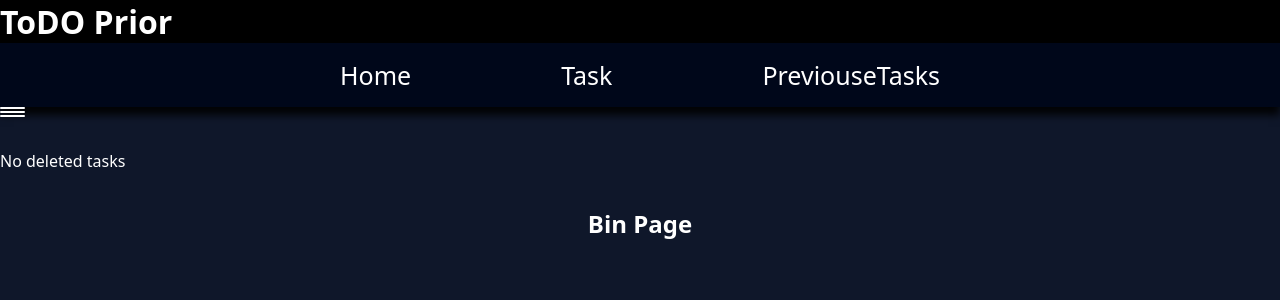
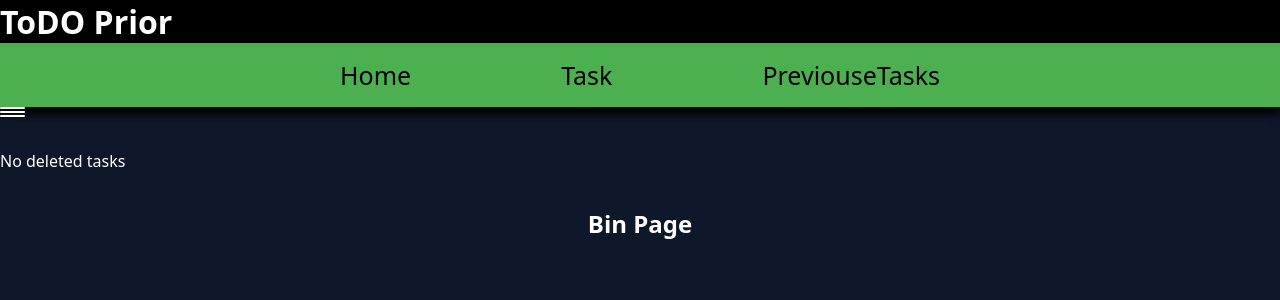
Before and after one commit to caleroedwarn-prog/typescript-react, a React (Create React App) app: page /bin in a window 1280 px wide. Shown: the top 300 px of the page. Built offline with nearby package versions, Linux system fonts and the light colour scheme.

Commit message:
added color

```diff
--- a/src/components/Layout.tsx
+++ b/src/components/Layout.tsx
@@ -47,7 +47,7 @@ function Layout() {
 
   return (
     <>
-      <Navbar />
+      <Navbar themeColor={themeColor} />
       <div className="menulist">
         <Hambourger />
       </div>
--- a/src/components/Navbar.tsx
+++ b/src/components/Navbar.tsx
@@ -1,12 +1,33 @@
+import { useEffect } from "react";
 import { Link } from "react-router-dom";
-import "../static/navbar.css"
-function Navbar(){
-return(
+import "../static/navbar.css";
+
+interface NavbarProps {
+  themeColor: string;
+}
+
+function getTextColor(color: string): string {
+  // Simple function to determine text color based on background brightness
+  const hex = color.replace('#', '');
+  const r = parseInt(hex.substring(0, 2), 16);
+  const g = parseInt(hex.substring(2, 4), 16);
+  const b = parseInt(hex.substring(4, 6), 16);
+  const brightness = (r * 299 + g * 587 + b * 114) / 1000;
+  return brightness > 128 ? '#000000' : '#FFFFFF';
+}
+
+function Navbar({ themeColor }: NavbarProps){
+  useEffect(() => {
+    document.documentElement.style.setProperty('--navbar-bg', themeColor);
+    document.documentElement.style.setProperty('--navbar-text', getTextColor(themeColor));
+  }, [themeColor]);
+
+  return(
     <nav className="Navbar">
         <Link to="/homepage" className="nav-link">Home</Link>
         <Link to="/tasks" className="nav-link">Task</Link>
         <Link to="/previouseTask" className="nav-link">PreviouseTasks</Link>
     </nav>
-)
+  )
 }
 export default Navbar;
--- a/src/pages/Settings.tsx
+++ b/src/pages/Settings.tsx
@@ -14,15 +14,24 @@ interface ContextType {
 
 function Settings(){
     const { themeColor, setThemeColor } = useOutletContext<ContextType>();
-    return(
+    return (
       <>
         <h2> Settings page</h2>
+        <div
+          style={{
+            position: "relative",
+            top: "100px",
+            textAlign: "center",
+          }}
+        >
           <label htmlFor="color">Choose theme color: </label>
           <input
             title="color"
             type="color"
             value={themeColor}
-        onChange={(e) => setThemeColor(e.target.value)} />
+            onChange={(e) => setThemeColor(e.target.value)}
+          />
+        </div>
       </>
     );
 }
--- a/src/react-app-env.d.ts
+++ b/src/react-app-env.d.ts
@@ -1 +1,3 @@
 /// <reference types="react-scripts" />
+
+declare module '*.css';
--- a/src/static/navbar.css
+++ b/src/static/navbar.css
@@ -6,14 +6,15 @@ body{
     display: flex;
     gap: 12%;
     padding: 15px;
-    background: #00071a;
+    background-color: var(--navbar-bg, #00071a);
+    color: var(--navbar-text, white);
     justify-content: center;
     box-shadow: 0 8px 8px rgba(0, 0, 0, 0.9);
     z-index: 10000;
 }
 .nav-link{
     text-decoration: none;
-    color: white;
+    color: inherit;
     font-size: 25px;
     transition: 0.3s;
 }
```
Lines whose indentation alone changed are shown as unchanged.
